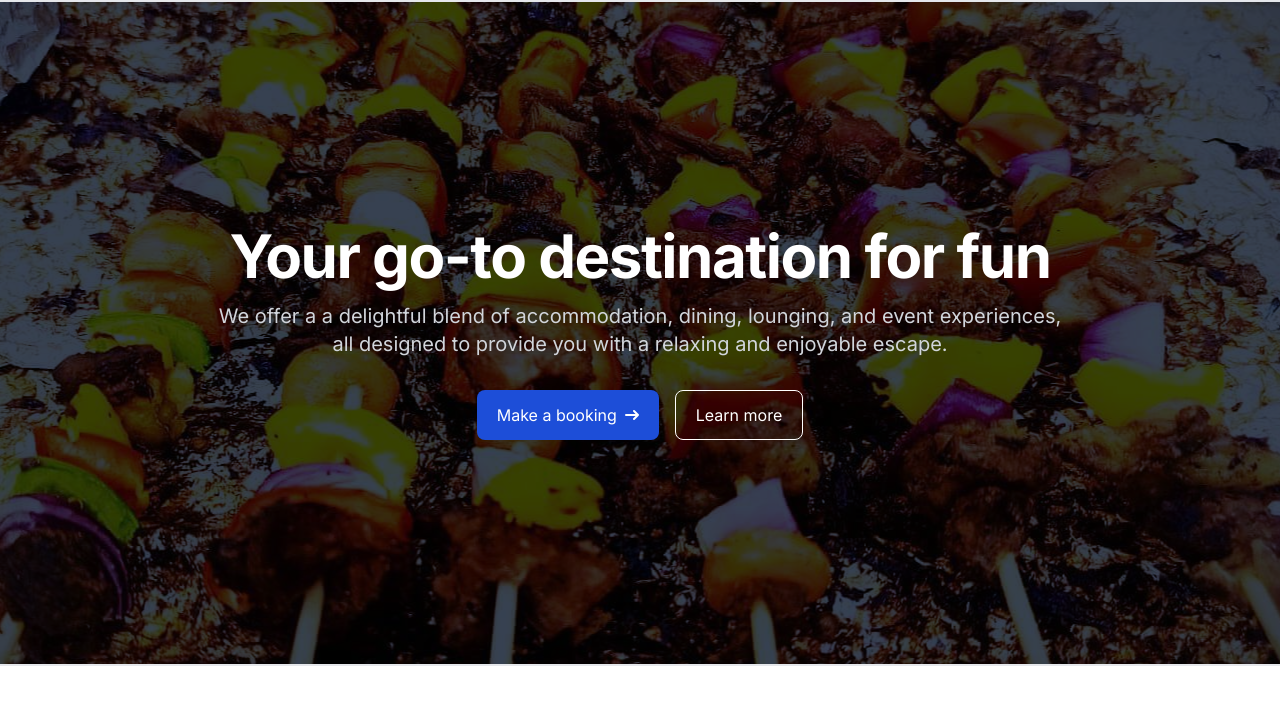
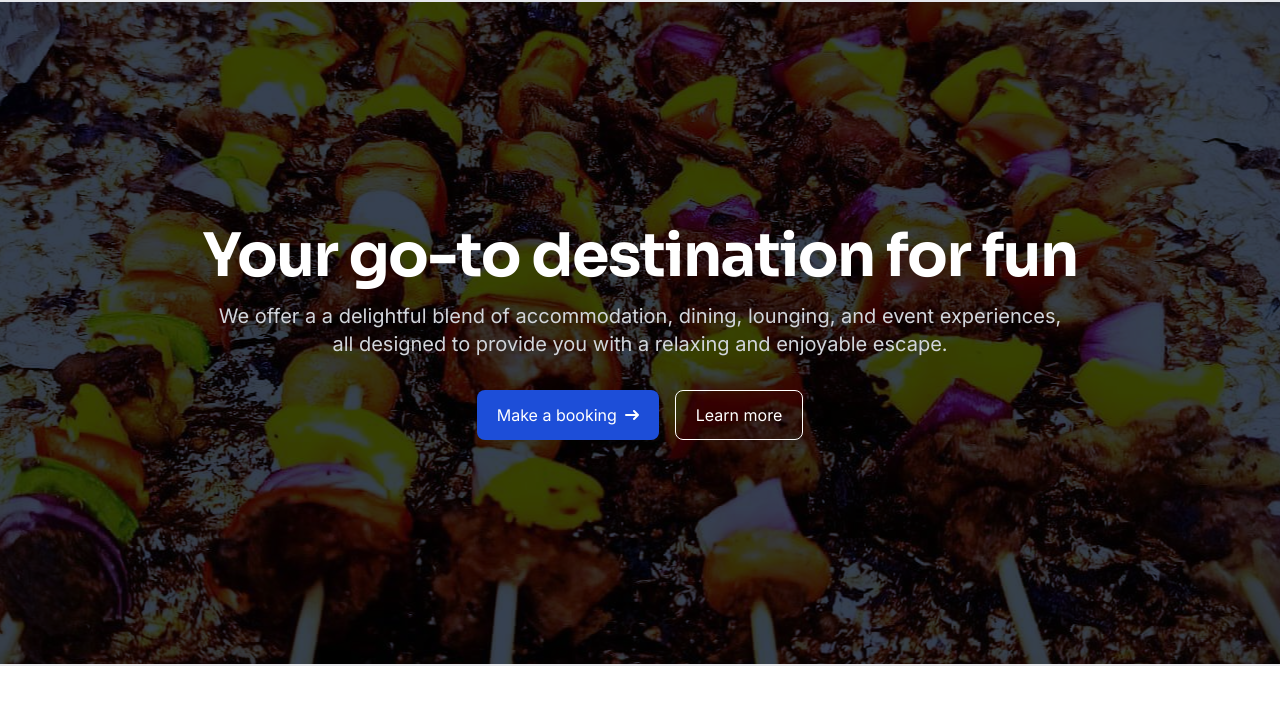
Before and after one commit to felixorwari/bebesgrillchill, a website: page index.html in a window 1280 px wide. Shown: the part 74-800 px from the top of the page. Drawn offline with nearby package versions, Linux system fonts and the light colour scheme.

Commit message:
Minor style updates

```diff
--- a/index.html
+++ b/index.html
@@ -63,6 +63,14 @@
       [x-cloak] {
         display: none !important;
       }
+      h1,
+      h2,
+      h3,
+      h4,
+      h5,
+      h6 {
+        font-family: "Sora", sans-serif;
+      }
       button:disabled {
         cursor: not-allowed;
         opacity: 0.5;
@@ -126,6 +134,7 @@
         <div
           x-show="open"
           x-collapse
+          x-cloak
           @click.outside="toggle"
           class="items-center justify-between w-full md:!flex md:!w-auto md:!h-full md:order-1 md:mr-auto md:ml-12"
           id="navbar-sticky"
```
